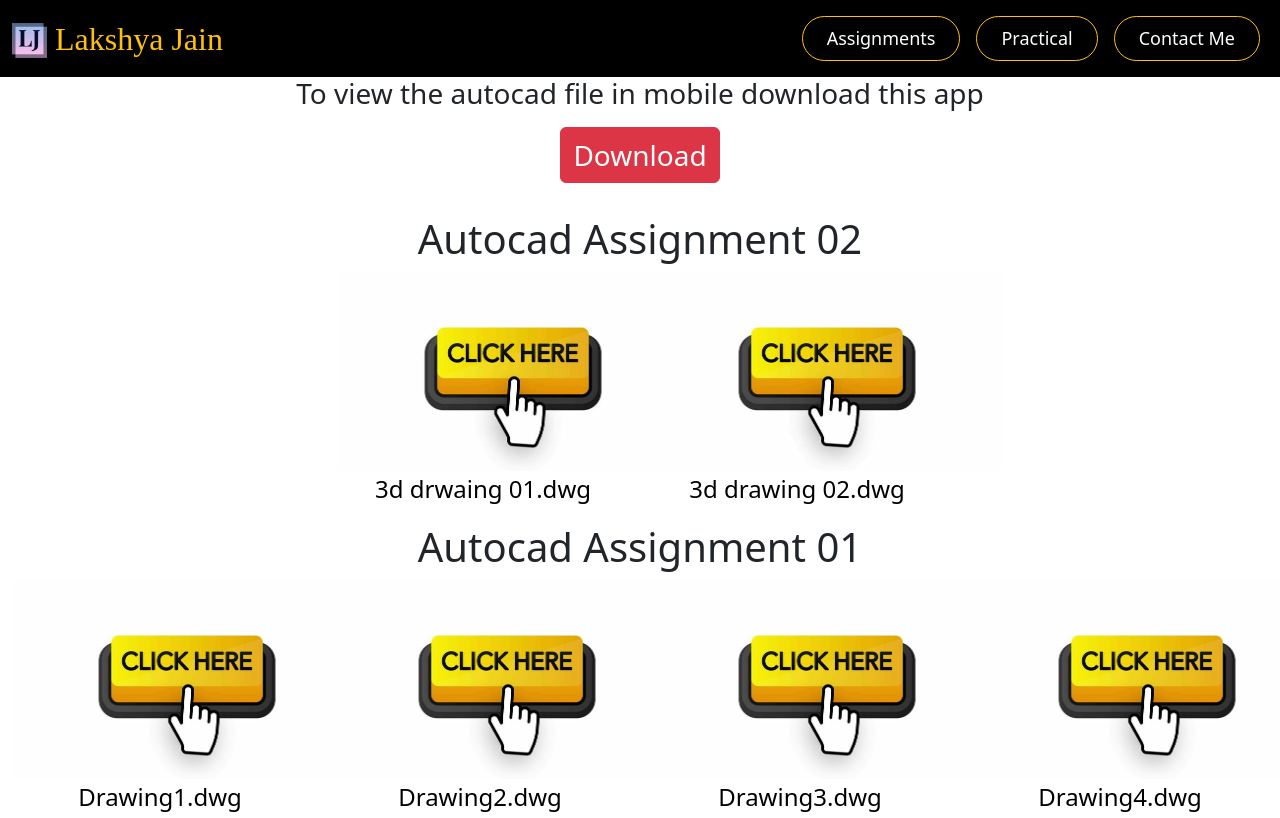
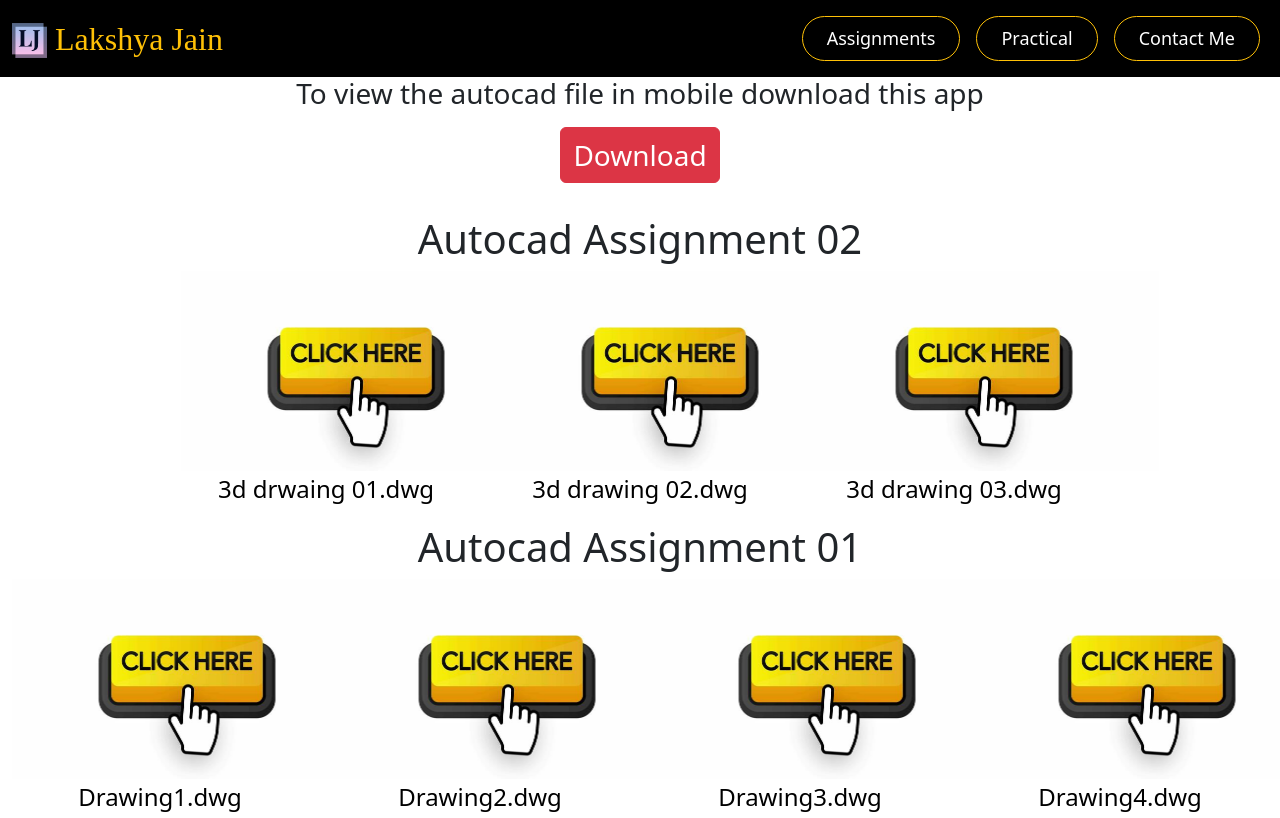
Before and after one commit to lakshyajain1508/lakshyanotes, a plain HTML site: page autocad.html in a window 1280 px wide. Shown: the top 818 px of the page. Drawn offline with nearby package versions, Linux system fonts and the light colour scheme.

Commit message:
Update autocad.html

```diff
--- a/autocad.html
+++ b/autocad.html
@@ -92,6 +92,18 @@
                     </div>
                 </a>
             </div>
+            <div class="col-sm-3 justify-content-center text-center fs-4 mb-3">
+                <a href="https://drive.google.com/file/d/12V29RlN7K_ZGfohOlqK4W6hH5UT9-SvD/view" style="text-decoration: none;"
+                    title="Drawing1.dwg" data-focus-id="hSRGPd-110">
+                    <div class="bxp7vf bHOAdb Niache"><img aria-hidden="true" role="presentation" jsname="q4uQmd"
+                            height="200px" width="350px"
+                            src="img/loading.jpg"
+                            data-mime-type="image/vnd.dwg" data-iml="71302.90000000037"></div>
+                    <div class="MM30Lb text-black">
+                        <div class="A6dC2c QDKOcc onkcGd UtdKPb">3d drawing 03.dwg</div>
+                    </div>
+                </a>
+            </div>
         </div>
             <div class="col-sm-12 border border-0 text-center mt-0">
                 <h1>Autocad Assignment 01</h1>
```
